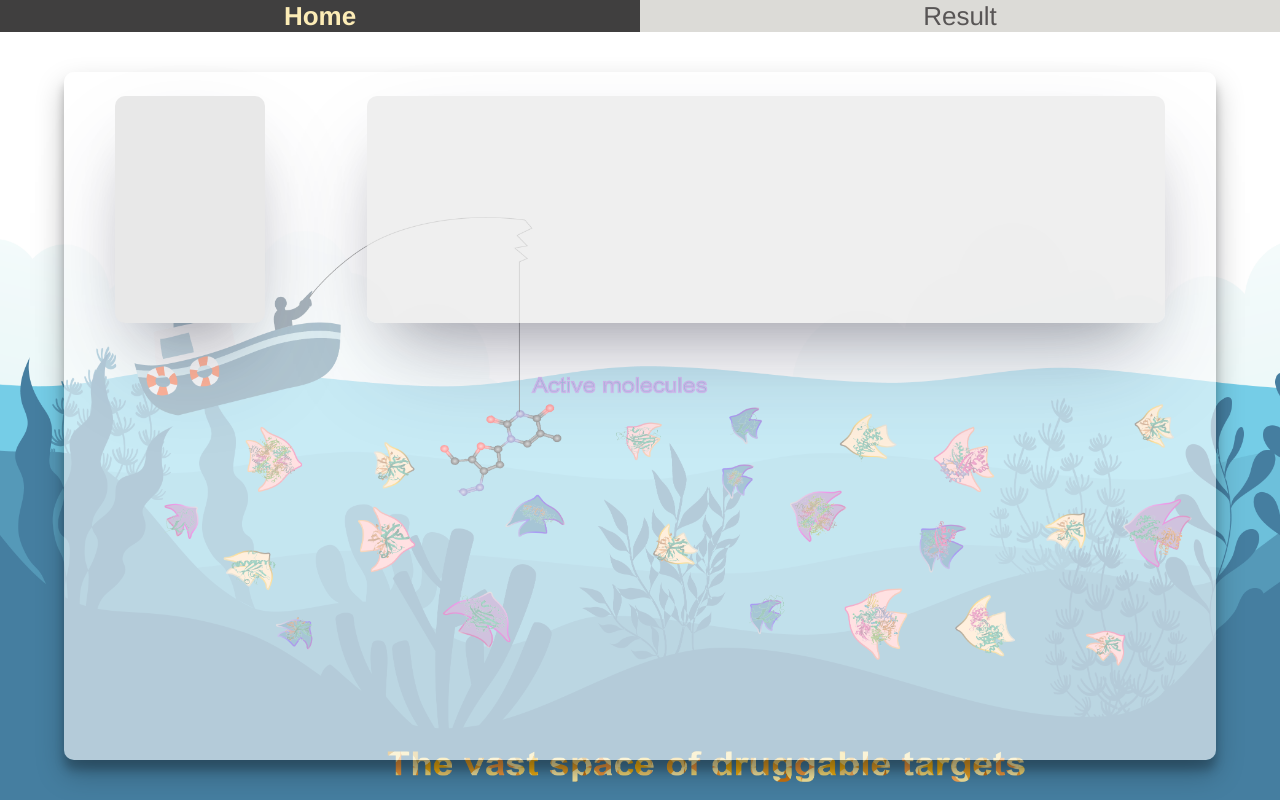
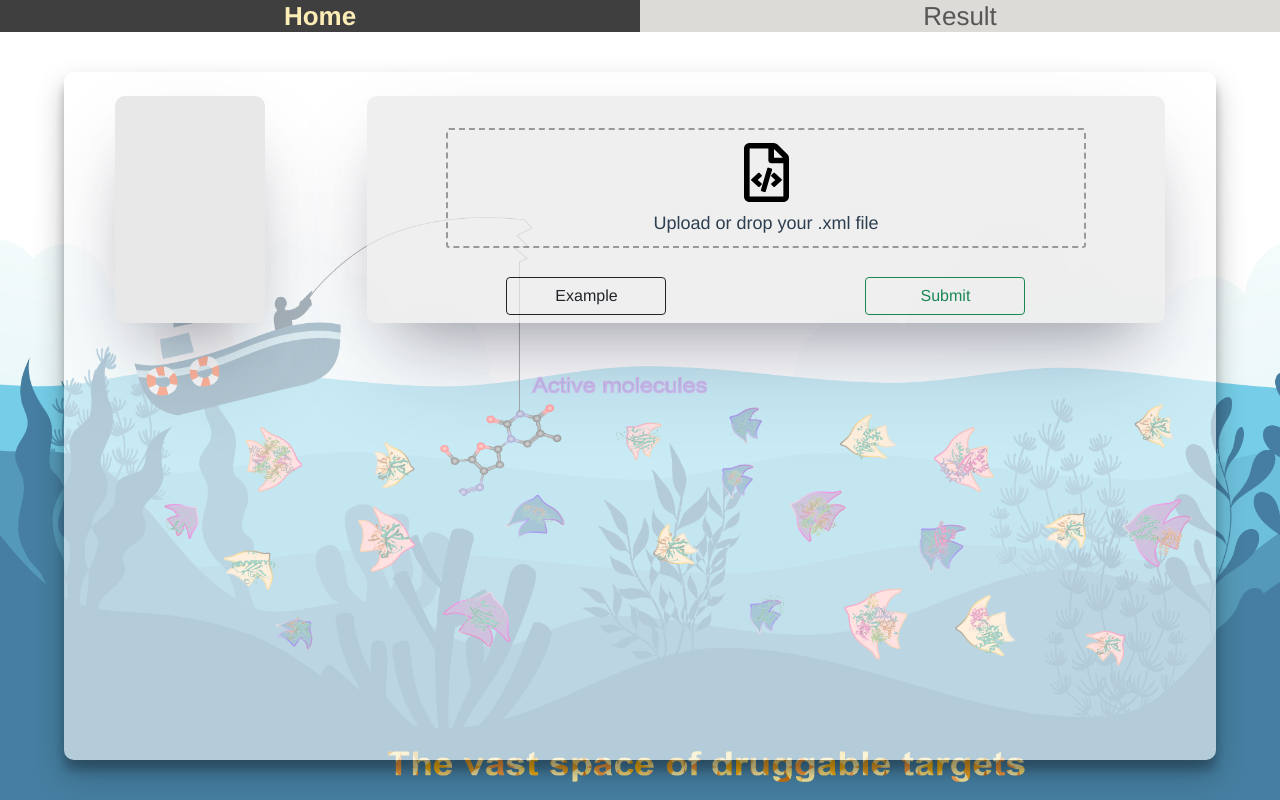
Before and after one commit to kotori-y/metaTarget-lite, a Vue app: page /#/ in a window 1280 px wide. Before the commit this address had no page. Built offline with nearby package versions, Linux system fonts and the light colour scheme.

Commit message:
Completed the basic file selecting style

```diff
--- a/src/App.vue
+++ b/src/App.vue
@@ -19,6 +19,7 @@
 body {
   margin: 0;
   padding: 0;
+  box-sizing: border-box;
   user-select: none;
 }
 
--- a/src/views/Home/HomeInput/HomeInputFile.vue
+++ b/src/views/Home/HomeInput/HomeInputFile.vue
@@ -1,5 +1,10 @@
 <template>
   <div :class="{'input-mol': true, active: nowStatus}">
+    <div class="file-container" v-show="nowStatus" >
+      <input type="file" class="custom-file-input" id="file" accept=".text/.csv">
+      <span>Upload or drop your .xml file</span>
+    </div>
+    <HomeInputButton v-show="nowStatus"></HomeInputButton>
     <Mask v-show="!nowStatus" @click="adjustedWidth"></Mask>
   </div>
 </template>
@@ -9,10 +14,11 @@ import './style.css'
 import store from '@/store'
 import { defineComponent, computed } from 'vue'
 import Mask from '@/components/Mask.vue'
+import HomeInputButton from '@/views/Home/HomeInput/HomeInputButton.vue'
 
 export default defineComponent({
   name: 'HomeInputFile',
-  components: { Mask },
+  components: { HomeInputButton, Mask },
   setup () {
     // Adjusted width
     const nowStatus = computed(() => store.state.inputActiveStatus[1])
@@ -30,18 +36,65 @@ export default defineComponent({
 
 <style scoped>
 
-.input-mol label {
-  font-size: 24px;
-  font-weight: 500;
+.file-container {
+  position: relative;
+  display: flex;
+  flex-direction: column;
+  justify-content: space-between;
+
 }
 
-#single-smiles {
-  width: 90%;
-  border: none;
-  background: rgba(250, 235, 215, 0.7);
-  font-size: 20px;
+.input-mol span {
+  position: relative;
+  font-size: 18px;
+  font-weight: 500;
+  top: -3vh;
+}
+
+.custom-file-input::-webkit-file-upload-button {
+  visibility: hidden;
+}
+
+.custom-file-input {
+  visibility: hidden;
+  position: relative;
+  top: 3vh;
+  width: 50vw;
+}
+
+.custom-file-input::before {
+  content: "";
+  background-image: url("../../../assets/file-unselected.svg");
+  display: inline-block;
+  border: 2px dashed #999;
+  border-radius: 3px;
+  padding: 5px 8px;
   outline: none;
-  box-shadow: rgba(50, 50, 93, 0.25) 0px 50px 100px -20px, rgba(0, 0, 0, 0.3) 0px 30px 60px -30px, rgba(10, 37, 64, 0.35) 0px -2px 6px 0px inset;
+  white-space: nowrap;
+  -webkit-user-select: none;
+  cursor: pointer;
+  /*text-shadow: 1px 1px #fff;*/
+  font-weight: 700;
+  font-size: 10pt;
+  visibility: initial;
+  color: bisque;
+  height: 15vh;
+  width: 50vw;
+  background-size: 7%;
+  background-repeat: no-repeat;
+  background-position: 50% 23%;
+}
+
+.custom-file-input.active::before {
+  background-image: url("../../../assets/file-selected.svg");
+}
+
+.custom-file-input:hover::before {
+  border-color: black;
+}
+
+.custom-file-input:active::before {
+  background: -webkit-linear-gradient(top, #e3e3e3, #f9f9f9);
 }
 
 </style>
```
Also changed, not shown: src/assets/file-selected.svg (added), src/assets/file-unselected.svg (added).
